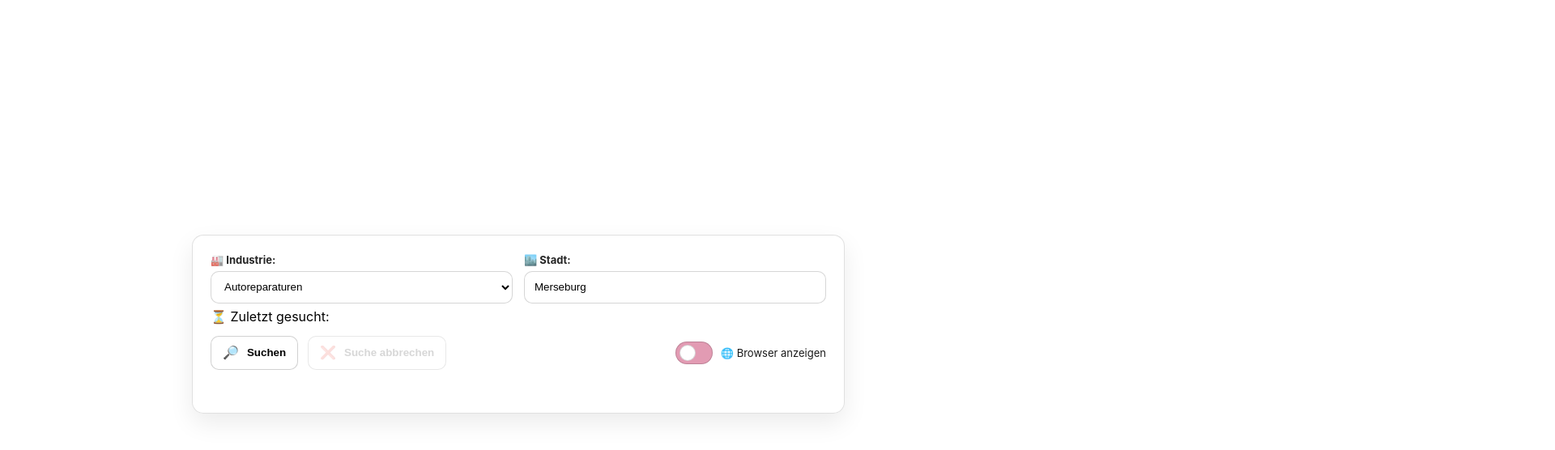
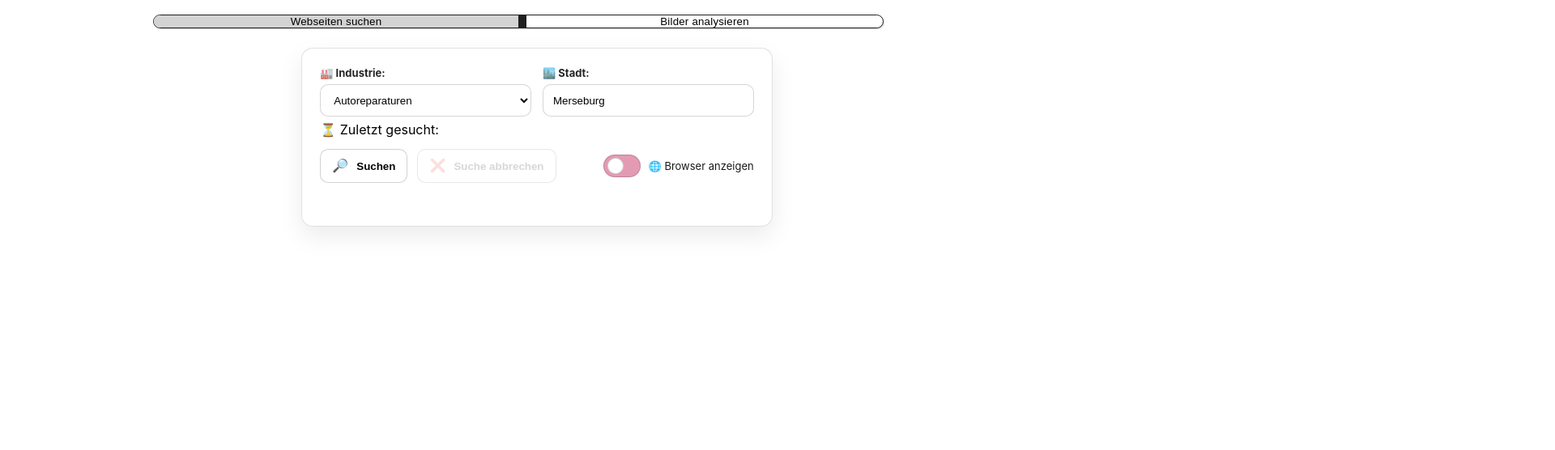
Before and after one commit to alexiiko/website-lead-automation, a Svelte app in the folder frontend/: page / in a window 1280 px wide. Shown: the top 556 px of the page at 81% size, 1920 px wide, since content can reach past the window. Built offline with nearby package versions, Linux system fonts and the light colour scheme.

Commit message:
added tabs for searching websites and analysing screenshots; added new data point for checking if websites have been searched

```diff
--- a/frontend/src/App.svelte
+++ b/frontend/src/App.svelte
@@ -1,4 +1,6 @@
 <script>
+  import Tabs from "./Tabs.svelte"
+
   import { SearchForWebsites } from "../wailsjs/go/main/App"
   import { TakeScreenshotOfWebsite } from "../wailsjs/go/main/App"
   import { ResetScreenshotsDir } from "../wailsjs/go/main/App"
@@ -58,6 +60,7 @@
   }
 
   function abortSearch() {
+    data[3].search_aborted = true
     statusText = ""
     statusTextScreenshots = ""
     statusTextUrls = ""
@@ -94,7 +97,11 @@
   }
 </script>
 
-<main class="page">
+<Tabs tabs={[
+  {id: "website_search", label: "Webseiten suchen"},
+  {id: "analyse_screenshots", label: "Bilder analysieren"}
+]}>
+<div slot="website_search">
   <section class="card">
     <div class="form">
       <div class="grid">
@@ -157,7 +164,12 @@
       <pre>{statusTextScreenshots}</pre>
     </div>
   </section>
-</main>
+  </div>
+
+  <div slot="analyse_screenshots">
+    <h1>Analyse Screenshots</h1>
+  </div>
+</Tabs>
 
 <style>
   :global(html, body) {
--- /dev/null
+++ b/frontend/src/Tabs.svelte
@@ -0,0 +1,98 @@
+<script>
+  export let tabs = [
+    {id: "website_search", label: "Webseiten suchen"},
+    {id: "analyse_screenshots", label: "Bilder analysieren"}
+  ]
+
+  let active = tabs[0].id
+</script>
+
+<nav class="tabbar" role="tablist" aria-label="Tabs">
+    {#each tabs as tab}
+      <button
+        type="button"
+        role="tab"
+        aria-selected={active === tab.id}
+        class="tab"
+        class:active={active === tab.id}
+        on:click={() => (active = tab.id)}
+      >
+        {tab.label}
+      </button>
+    {/each}
+</nav>
+
+<section class="tabcontent">
+  {#if active === "website_search"}
+    <slot name="website_search" />
+  {:else if active === "analyse_screenshots"}
+    <slot name="analyse_screenshots" />
+  {/if}
+</section>
+
+<style>
+  .tabbar {
+    width: min(900px, calc(100% - 32px));
+    margin: 18px auto 0 auto; /* centered, top */
+    display: grid;
+    grid-auto-flow: column;
+    grid-auto-columns: 1fr;
+
+    background: #fff;
+    border: 1px solid #1f1f1f;        /* thick outline like the image */
+    border-radius: 999px;               /* pill shape */
+    overflow: hidden;                   /* keep buttons clipped to pill */
+    box-shadow: 1px 1px lightgrey;
+  }
+
+  /* Tab buttons */
+  .tab {
+    height: 48;                       /* big like the screenshot */
+    padding: 0 28px;
+    font-size: 22;                    /* adjust to taste */
+    font-weight: 500;
+    letter-spacing: 0.2px;
+
+    border: 0;
+    background: transparent;
+    cursor: pointer;
+
+    display: grid;
+    place-items: center;
+    user-select: none;
+  }
+
+  /* Divider between tabs */
+  .tab + .tab {
+    border-left: 10px solid #1f1f1f;
+  }
+
+  /* Active tab styling */
+  .tab.active {
+    background-color: lightgrey;
+  }
+
+  /* Content area */
+  .tabcontent {
+    flex: 1;
+    padding: 24px;
+    display: flex;
+    justify-content: center;
+  }
+
+  /* Make it behave on smaller screens */
+  @media (max-width: 700px) {
+    .tab {
+      height: 70px;
+      font-size: 22px;
+      padding: 0 16px;
+    }
+    .tabbar {
+      border-width: 6px;
+      border-bottom-width: 8px;
+    }
+    .tab + .tab {
+      border-left-width: 6px;
+    }
+  }
+</style>
--- a/frontend/src/data.json
+++ b/frontend/src/data.json
@@ -14,5 +14,8 @@
   },
   {
     "last_searched_industry": ""
+  },
+  {
+    "search_aborted": false
   }
 ]
```
